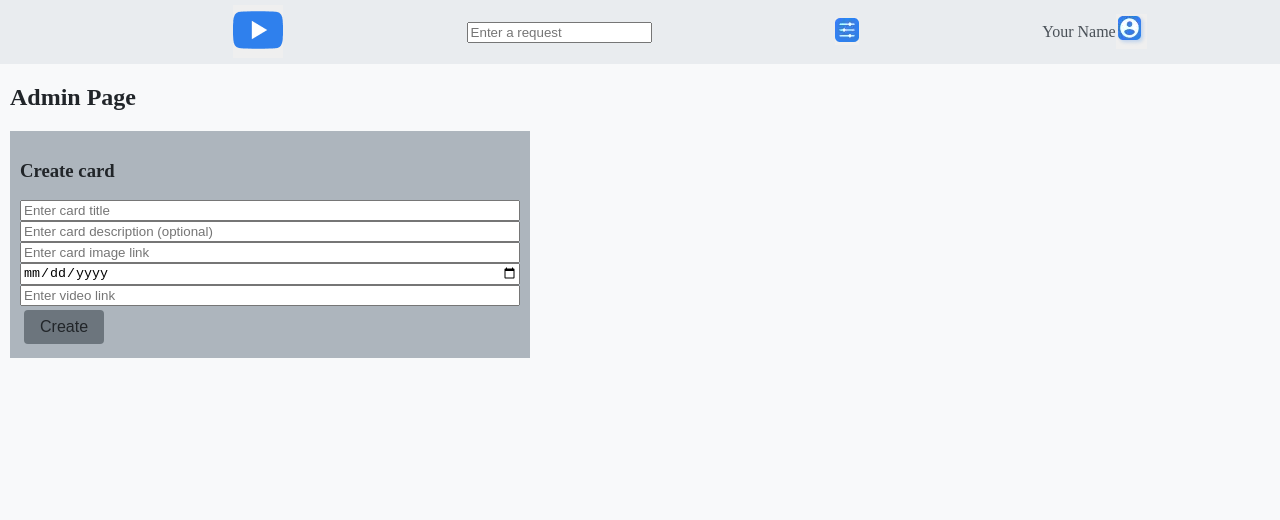
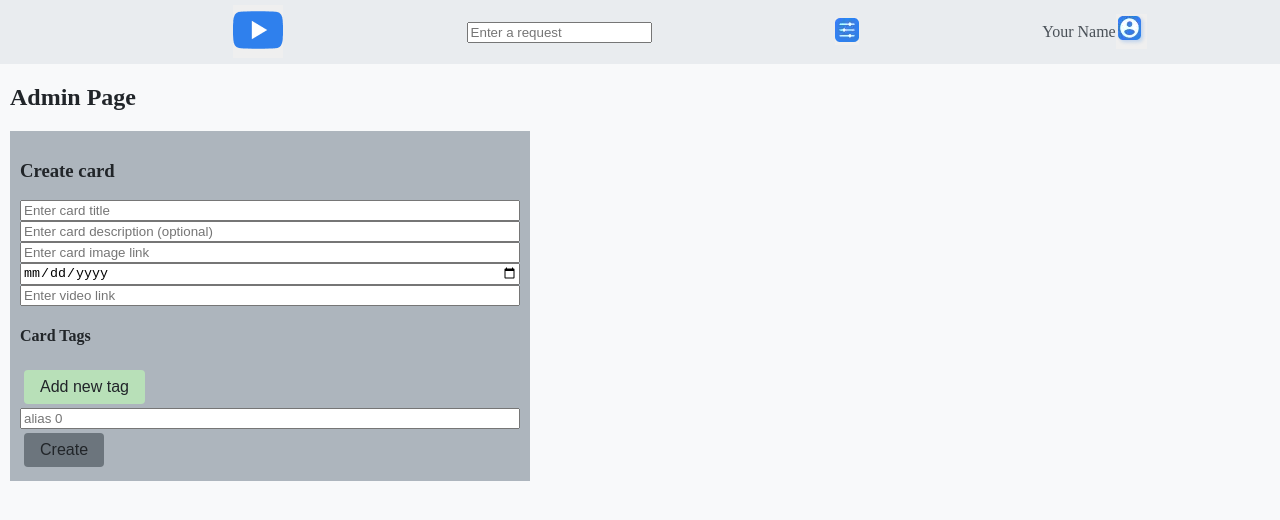
Before and after one commit to VKTRenokh/youtube-client, an Angular app in the folder youtube/: page /admin in a window 1280 px wide. Shown: the top 520 px of the page. Built offline with nearby package versions, Linux system fonts and the light colour scheme.

Commit message:
feat: add tags form array

```diff
--- a/youtube/src/app/admin/components/card-creation-form/card-creation-form.component.html
+++ b/youtube/src/app/admin/components/card-creation-form/card-creation-form.component.html
@@ -30,6 +30,23 @@
     formControlName="videoLink"
   />
   <yt-validation-errors formControlName="videoLink" />
+  <form formArrayName="tags" class="tags-form">
+    <h4>Card Tags</h4>
+    <yt-button
+      (press)="pushTagFormControl()"
+      ariaLabel="create new tag"
+      type="button"
+      >Add new tag</yt-button
+    >
+    @for (tag of tags.controls; let i = $index; track i) {
+      <input
+        type="text"
+        placeholder="alias {{ i }}"
+        [formControlName]="i"
+      />
+      <yt-validation-errors [formControlName]="i" />
+    }
+  </form>
   <yt-button
     ariaLabel="Create card"
     type="submit"
--- a/youtube/src/app/admin/components/card-creation-form/card-creation-form.component.scss
+++ b/youtube/src/app/admin/components/card-creation-form/card-creation-form.component.scss
@@ -11,4 +11,9 @@
   input.ng-invalid.ng-touched {
     border: 2px solid red;
   }
+
+  .tags-form {
+    display: flex;
+    flex-direction: column;
+  }
 }
--- a/youtube/src/app/admin/components/card-creation-form/card-creation-form.component.ts
+++ b/youtube/src/app/admin/components/card-creation-form/card-creation-form.component.ts
@@ -4,6 +4,7 @@ import {
   inject,
 } from '@angular/core'
 import {
+  FormArray,
   FormBuilder,
   ReactiveFormsModule,
   Validators,
@@ -14,6 +15,8 @@ import { validationErrors } from '../../constants/validation-errors.constant'
 import { ButtonComponent } from '../../../shared/components/button/button.component'
 import { linkValidator } from '../../../shared/validators/link/link.validator'
 import { isNotFutureDateValidator } from '../../../shared/validators/is-not-future-date/is-not-future-date.validator'
+
+const MAX_TAGS_FORM_LENGTH = 5
 
 @Component({
   selector: 'yt-card-creation-form',
@@ -57,5 +60,26 @@ export class CardCreationFormComponent {
       Validators.required,
       linkValidator,
     ]),
+    tags: this.formBuilder.array([
+      this.createTagFormControl(),
+    ]),
   })
+
+  public get tags() {
+    return this.cardForm.get('tags') as FormArray
+  }
+
+  public createTagFormControl() {
+    return this.formBuilder.control('', [
+      Validators.required,
+    ])
+  }
+
+  public pushTagFormControl() {
+    if (this.tags.length >= MAX_TAGS_FORM_LENGTH) {
+      return
+    }
+
+    this.tags.push(this.createTagFormControl())
+  }
 }
```
